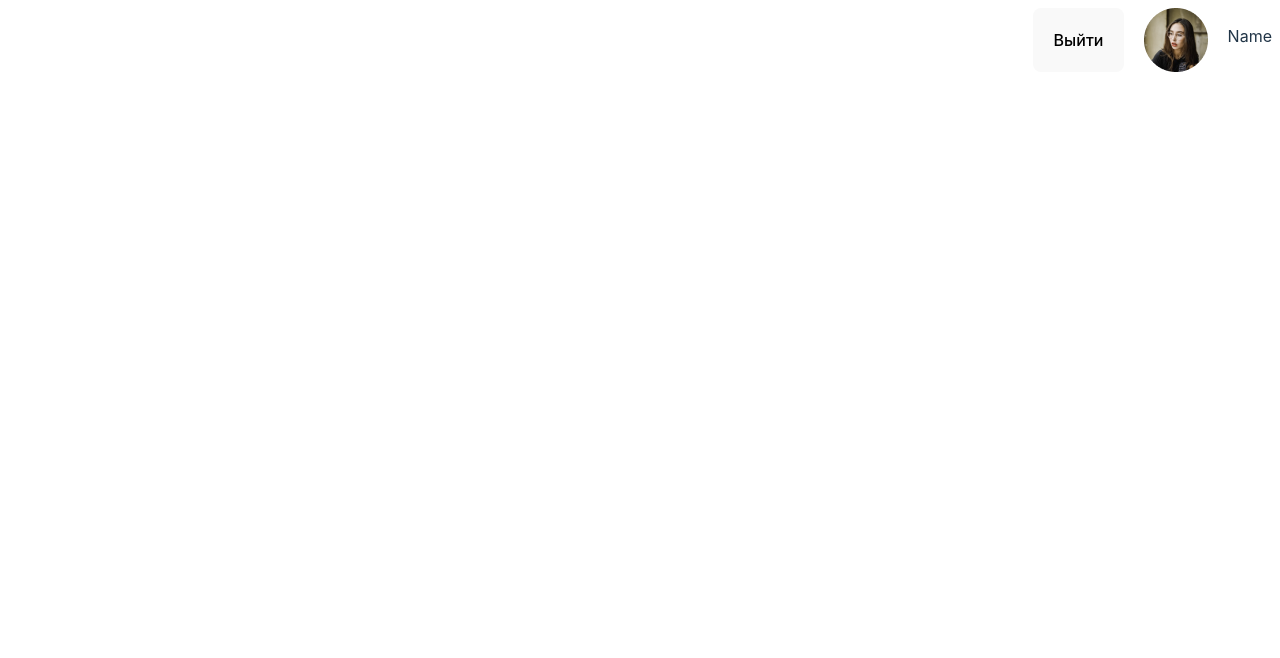
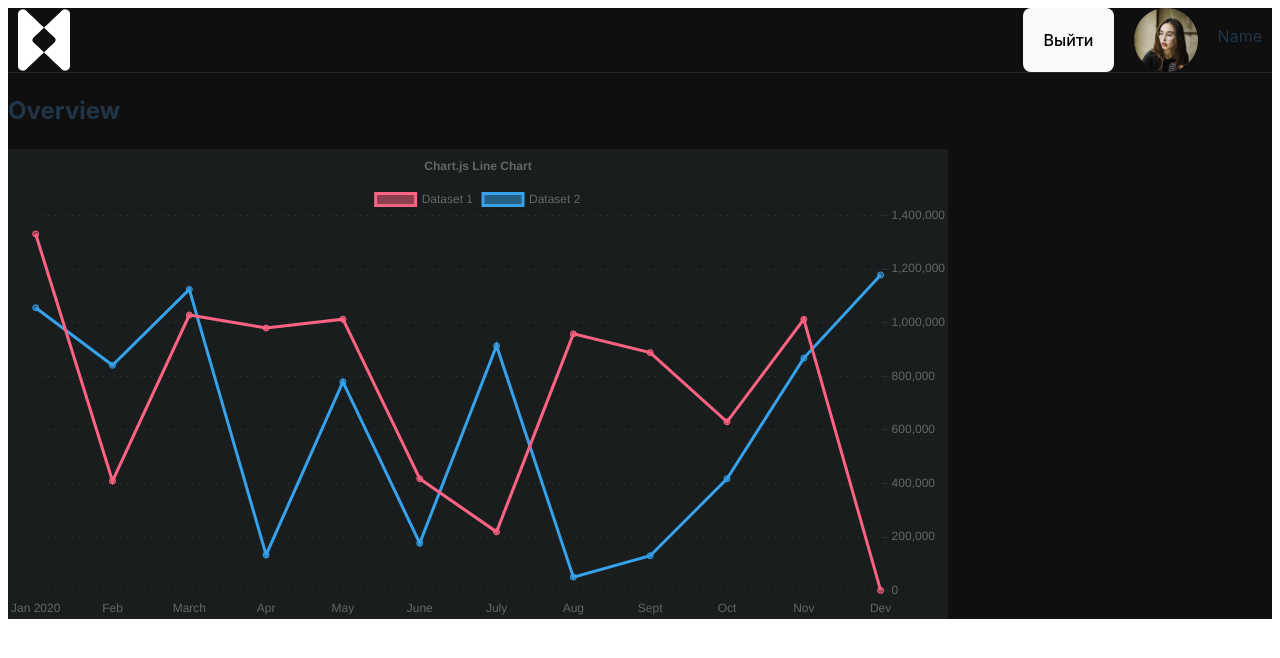
Before and after one commit to excluz1v/charts, a React (Vite) app: page / in a window 1280 px wide. Shown: the top 658 px of the page. Built offline with nearby package versions, Linux system fonts and the light colour scheme.

Commit message:
dev: add line chart

```diff
--- a/package.json
+++ b/package.json
@@ -9,7 +9,10 @@
     "preview": "vite preview"
   },
   "dependencies": {
+    "@faker-js/faker": "^7.6.0",
+    "chart.js": "^4.2.1",
     "react": "^18.2.0",
+    "react-chartjs-2": "^5.2.0",
     "react-dom": "^18.2.0",
     "react-router-dom": "^6.9.0"
   },
--- a/src/App.tsx
+++ b/src/App.tsx
@@ -1,10 +1,12 @@
 import {Header} from "./components/Header/Header";
+import {Home} from "./pages/Home/Home";
 
 function App() {
 
   return (
     <div className="App">
         <Header />
+        <Home />
     </div>
   )
 }
--- /dev/null
+++ b/src/components/Graphic/Graphic.module.css
@@ -0,0 +1,4 @@
+.Graphic {
+max-width: 940px;
+    background-color: #1A1D1D;
+}
--- /dev/null
+++ b/src/components/Graphic/index.tsx
@@ -0,0 +1,77 @@
+import {
+    Chart as ChartJS,
+    CategoryScale,
+    LinearScale,
+    PointElement,
+    LineElement,
+    Title,
+    Tooltip,
+    Legend,
+} from 'chart.js';
+import { Line } from 'react-chartjs-2';
+import {faker} from "@faker-js/faker";
+import styles from './Graphic.module.css'
+
+ChartJS.register(
+    CategoryScale,
+    LinearScale,
+    PointElement,
+    LineElement,
+    Title,
+    Tooltip,
+    Legend
+);
+const labels = ['Jan 2020', 'Feb', 'March', 'Apr', 'May', 'June', 'July', 'Aug', 'Sept', 'Oct', 'Nov', 'Dev'];
+
+export const options = {
+    responsive: true,
+    plugins: {
+        legend: {
+            position: 'top' as const,
+        },
+        title: {
+            display: true,
+            text: 'Chart.js Line Chart',
+        },
+    },
+    scales: {
+        y: {
+            position:'right',
+            grid:{
+                color:'rgba(255, 255, 255, 0.08)',
+            },
+border: {
+                dash:[2,4]
+}
+        },
+        x: {
+            grid:{
+               display:false,
+            }
+        }
+    },
+};
+
+export const data = {
+    labels,
+    datasets: [
+        {
+            label: 'Dataset 1',
+            data: labels.map(() => faker.datatype.number({ min: 0, max: 1500000 })),
+            borderColor: 'rgb(255, 99, 132)',
+            backgroundColor: 'rgba(255, 99, 132, 0.5)',
+        },
+        {
+            label: 'Dataset 2',
+            data: labels.map(() => faker.datatype.number({ min: 0, max: 1500000 })),
+            borderColor: 'rgb(53, 162, 235)',
+            backgroundColor: 'rgba(53, 162, 235, 0.5)',
+        },
+    ],
+};
+
+export const Graphic = ()=>{
+    return <section className={styles.Graphic}>
+        <Line options={options} data={data} />
+    </section>
+}
--- a/src/components/Header/Header.module.css
+++ b/src/components/Header/Header.module.css
@@ -2,4 +2,6 @@
     display: flex;
     justify-content: space-between;
     height: 64px;
+    border-bottom: 1px solid #272829;
+    padding: 0 10px;
 }
--- a/src/index.css
+++ b/src/index.css
@@ -5,7 +5,6 @@
 
   color-scheme: light dark;
   color: rgba(255, 255, 255, 0.87);
-  background-color: #242424;
 
   font-synthesis: none;
   text-rendering: optimizeLegibility;
@@ -24,7 +23,7 @@ button {
   font-size: 1em;
   font-weight: 500;
   font-family: inherit;
-  background-color: #1a1a1a;
+  background-color: inherit;
   cursor: pointer;
   transition: border-color 0.25s;
 }
@@ -48,3 +47,9 @@ button:focus-visible {
     background-color: #f9f9f9;
   }
 }
+
+.App {
+  max-width: 1440px;
+  width: 100%;
+  background-color: #0F0F10;
+}
--- a/src/pages/Home/Home.tsx
+++ b/src/pages/Home/Home.tsx
@@ -1,3 +1,8 @@
+import {Graphic} from "../../components/Graphic";
+
 export const Home = ()=>{
-    return <></>
+    return <section>
+        <h1>Overview</h1>
+<Graphic />
+    </section>
 }
```
Also changed, not shown: 2 other files (tests, documents, lock files or other folders).
